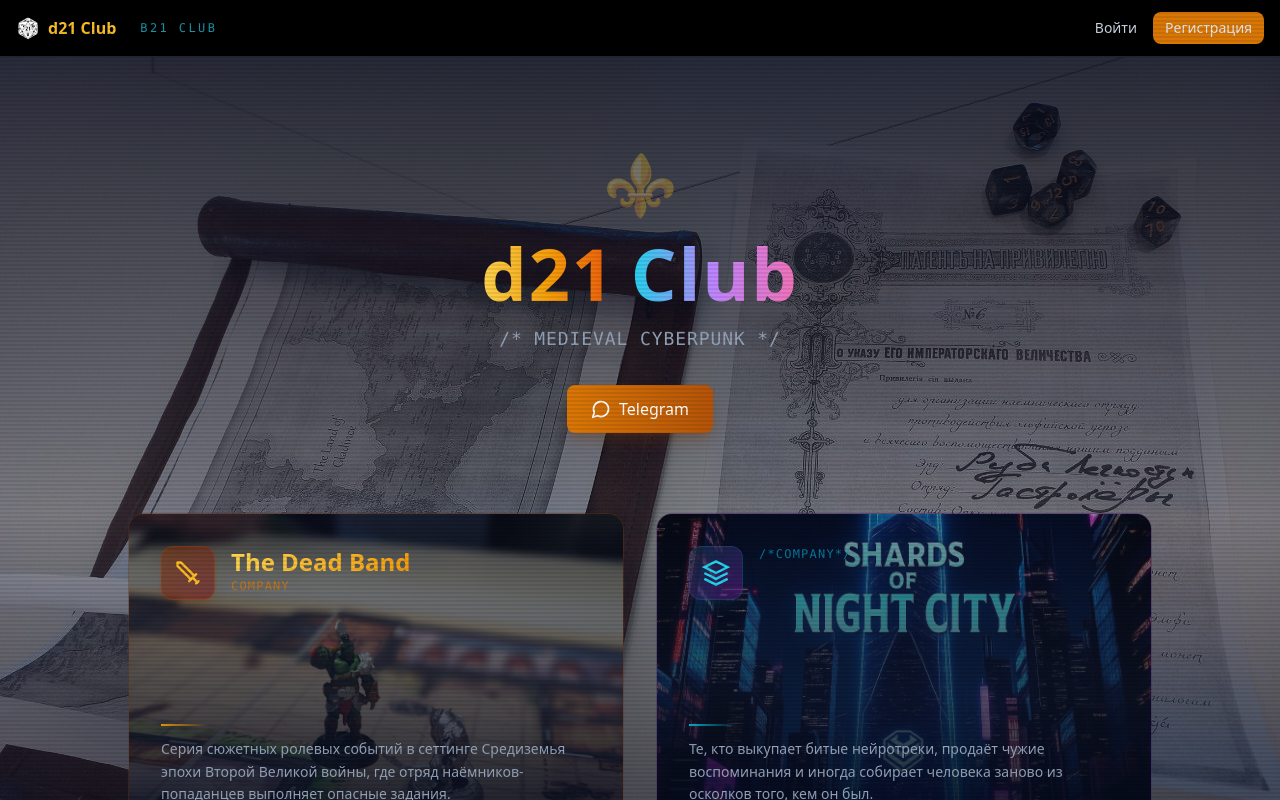
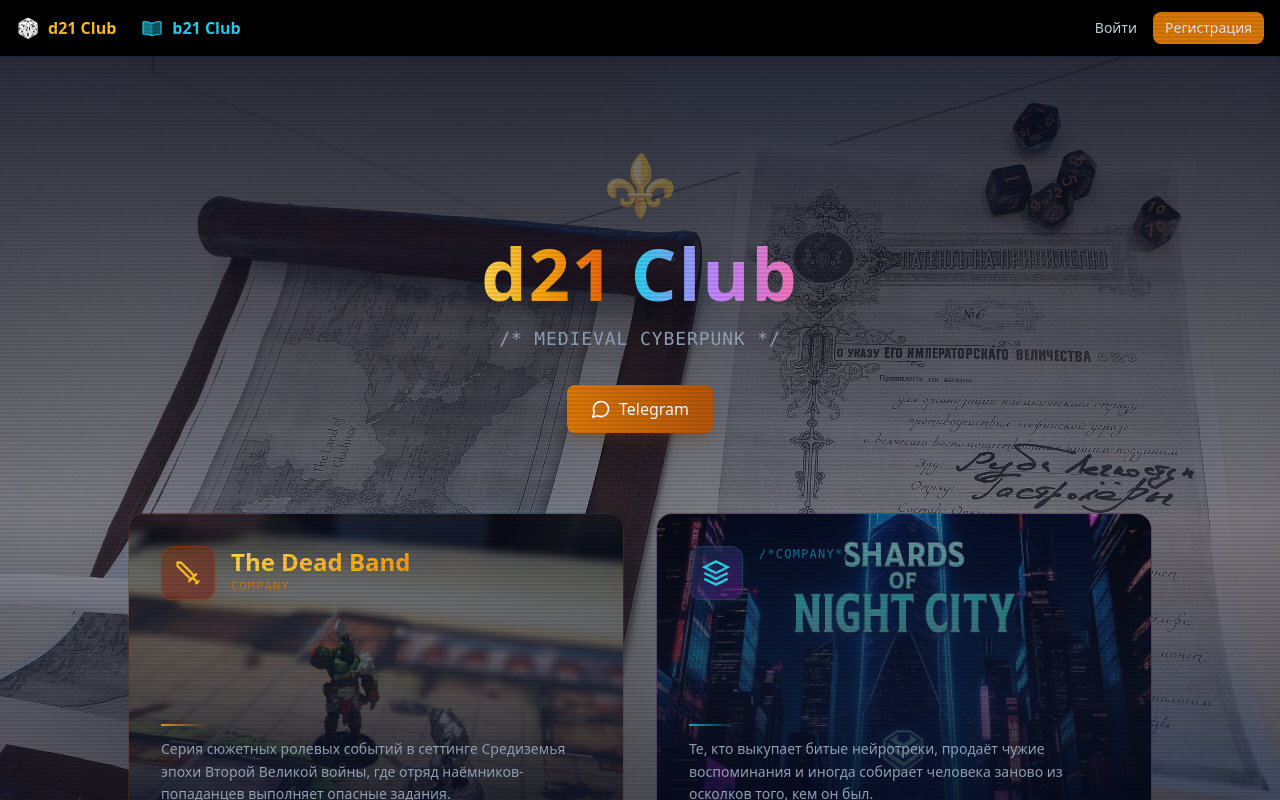
Before and after one commit to perryshe/dnd-club, a Next.js app: page / in a window 1280 px wide. Shown: the top 800 px of the page. Built offline with nearby package versions, Linux system fonts and the light colour scheme; no server answers.

Commit message:
feat: b21 Club nav with favicon, reg form: email/schoolNick/password

```diff
--- a/src/app/(auth)/register/page.tsx
+++ b/src/app/(auth)/register/page.tsx
@@ -21,9 +21,8 @@
       method: "POST",
       headers: { "Content-Type": "application/json" },
       body: JSON.stringify({
+        email: form.get("email"),
         schoolNick: form.get("schoolNick"),
-        email: form.get("email"),
-        name: form.get("name"),
         password: form.get("password"),
       }),
     })
@@ -47,15 +46,6 @@
 
       <form onSubmit={handleSubmit} className="space-y-4">
         <div>
-          <label className="text-sm text-slate-400 block mb-1">Школьный ник</label>
-          <input
-            name="schoolNick"
-            type="text"
-            required
-            className="w-full px-4 py-2 rounded-lg bg-slate-700 border border-slate-600 text-white focus:border-amber-500 outline-none"
-          />
-        </div>
-        <div>
           <label className="text-sm text-slate-400 block mb-1">Email</label>
           <input
             name="email"
@@ -65,9 +55,9 @@
           />
         </div>
         <div>
-          <label className="text-sm text-slate-400 block mb-1">Имя</label>
+          <label className="text-sm text-slate-400 block mb-1">Школьный ник</label>
           <input
-            name="name"
+            name="schoolNick"
             type="text"
             required
             className="w-full px-4 py-2 rounded-lg bg-slate-700 border border-slate-600 text-white focus:border-amber-500 outline-none"
--- a/src/app/api/auth/register/route.ts
+++ b/src/app/api/auth/register/route.ts
@@ -12,9 +12,9 @@
     )
   }
 
-  const { schoolNick, email, name, password } = await req.json()
+  const { email, schoolNick, password } = await req.json()
 
-  if (!schoolNick || !email || !name || !password) {
+  if (!email || !schoolNick || !password) {
     return NextResponse.json({ error: "Все поля обязательны" }, { status: 400 })
   }
 
@@ -43,7 +43,7 @@
 
   const hashed = await hash(password, 12)
   await prisma.user.create({
-    data: { schoolNick, email, name, password: hashed, role: "pending" },
+    data: { email, schoolNick, name: schoolNick, password: hashed, role: "pending" },
   })
 
   return NextResponse.json({
--- a/src/app/layout.tsx
+++ b/src/app/layout.tsx
@@ -29,12 +29,9 @@
                   <img src="/favicon21.jpg" alt="" className="w-6 h-6 rounded" />
                   d21 Club
                 </Link>
-                <Link
-                  href="/book-club"
-                  className="text-cyan-400/70 hover:text-cyan-300 transition font-mono text-xs tracking-[0.2em] uppercase relative group"
-                >
-                  <span className="relative z-10">b21 Club</span>
-                  <span className="absolute -bottom-1 left-0 w-0 h-px bg-gradient-to-r from-cyan-400 to-transparent group-hover:w-full transition-all duration-300" />
+                <Link href="/book-club" className="flex items-center gap-2 font-bold text-cyan-400 hover:text-cyan-300 transition">
+                  <img src="/book-favicon.svg" alt="" className="w-6 h-6" />
+                  b21 Club
                 </Link>
               </div>
               <div className="flex items-center gap-4 text-sm">
```
